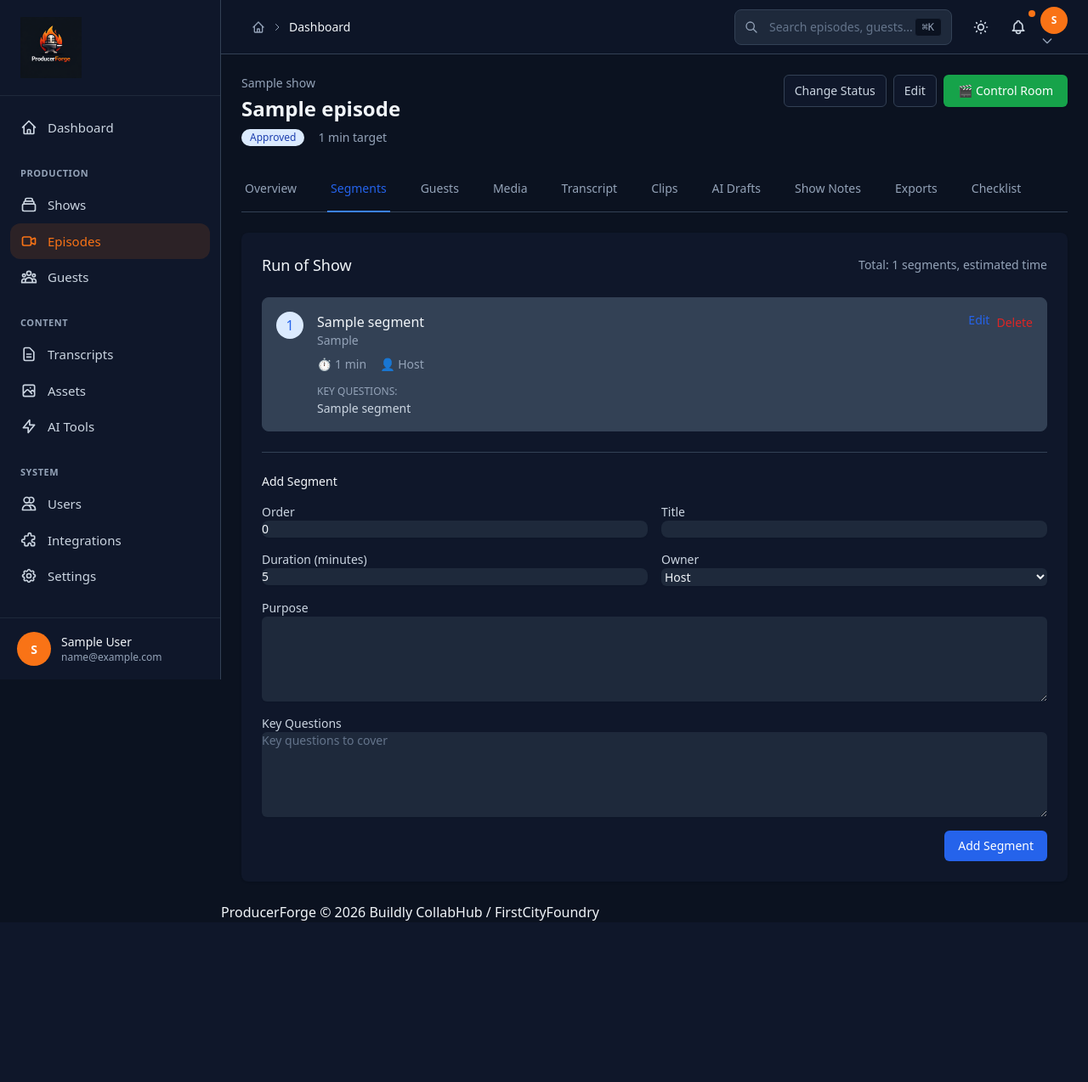
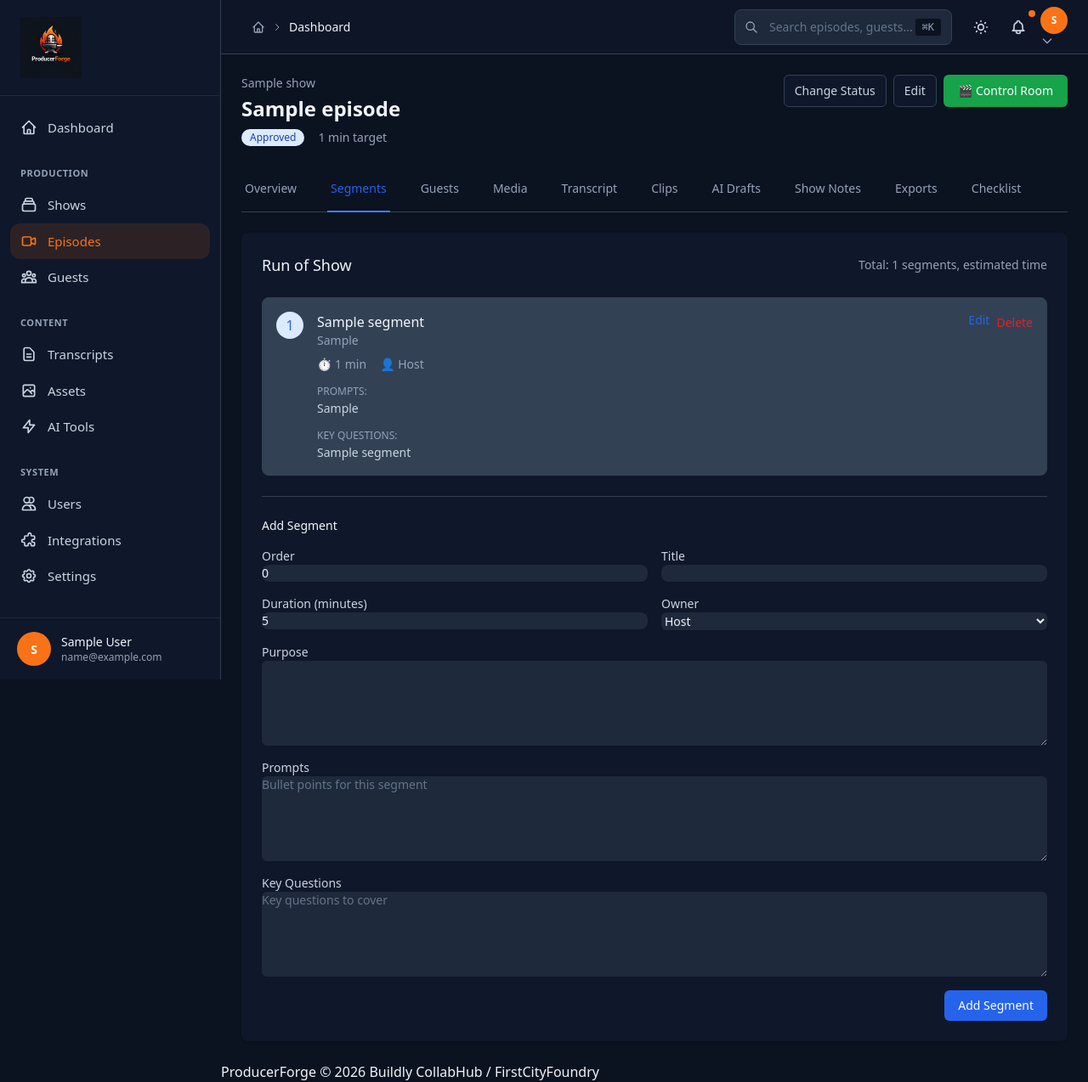
Before and after one commit to Buildly-Labs/Producer, a Django app: page /ledger/episodes/00000000-0000-0000-0000-000000000001/segments/ in a window 1280 px wide. Shown: the whole page at 85% size. Before the commit the page ends 1084 px from the top, so only its background shows below. Run offline with Django 3.2, Linux system fonts and the light colour scheme; a user stored in the database is signed in; data comes from the database, SQL or seed files in the repository; tables that the repository leaves empty hold one stand-in row (values such as "Sample post"); parts of the project's set-up code (start-up, migrations or seed data) failed here and were passed over; some libraries are stand-ins or nearby versions.

Commit message:
add bullet prompts

```diff
--- a/production_ledger/templates/production_ledger/tabs/segments.html
+++ b/production_ledger/templates/production_ledger/tabs/segments.html
@@ -29,6 +29,12 @@
                             <span>⏱️ {{ segment.timebox_minutes }} min</span>
                             <span>👤 {{ segment.get_owner_role_display }}</span>
                         </div>
+                        {% if segment.bullet_prompts %}
+                        <div class="mt-2">
+                            <span class="text-xs font-medium text-gray-500 uppercase">Prompts:</span>
+                            <p class="text-sm text-gray-700 whitespace-pre-line">{{ segment.bullet_prompts }}</p>
+                        </div>
+                        {% endif %}
                         {% if segment.key_questions %}
                         <div class="mt-2">
                             <span class="text-xs font-medium text-gray-500 uppercase">Key Questions:</span>
@@ -86,6 +92,10 @@
                 {{ segment_form.purpose }}
             </div>
             <div>
+                <label class="block text-sm font-medium text-gray-700">Prompts</label>
+                {{ segment_form.bullet_prompts }}
+            </div>
+            <div>
                 <label class="block text-sm font-medium text-gray-700">Key Questions</label>
                 {{ segment_form.key_questions }}
             </div>
```
